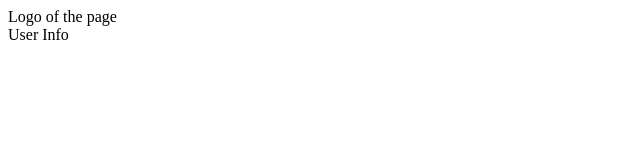
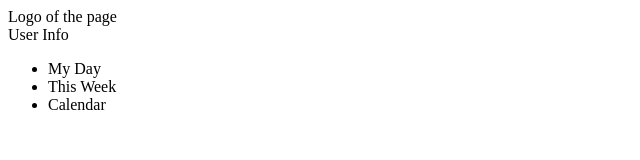
Before and after one commit to tomason182/todo-list, a website built with webpack: page src/index.html in a window 1280 px wide. Shown: the whole page, without its empty margins (0-640 px from the left). Built offline with nearby package versions, Linux system fonts and the light colour scheme.

Commit message:
add option list to sidebar

```diff
--- a/src/index.html
+++ b/src/index.html
@@ -12,7 +12,11 @@
     </header>
     <div class="content">
         <div class="sidebar-container">
-
+            <ul class="sidebar-items">
+                <li>My Day</li>
+                <li>This Week</li>
+                <li>Calendar</li>
+            </ul>
         </div>
         <div class="main-container">
 
```
